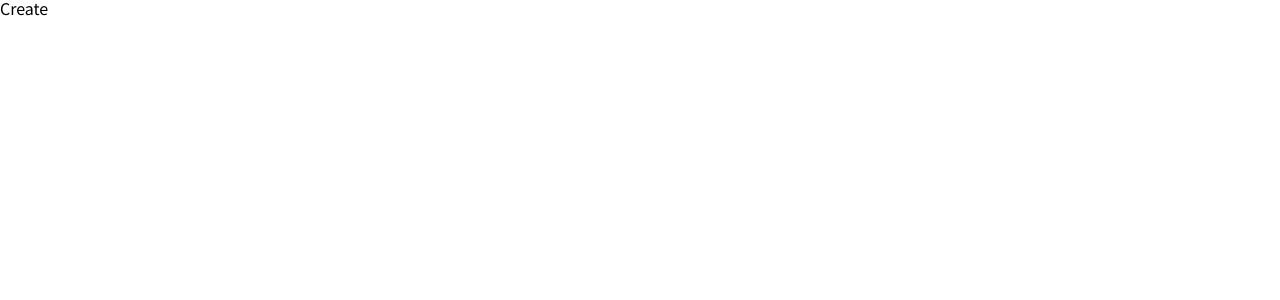
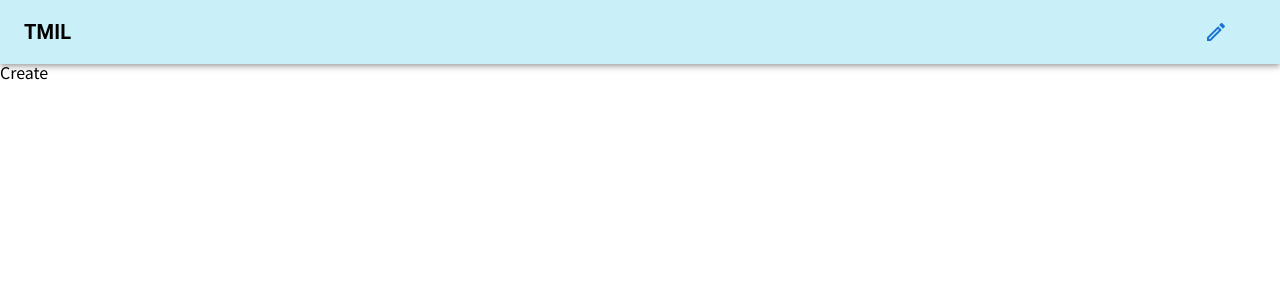
Before and after one commit to hanghae10Mini/TMIL, a React (Create React App) app: page /create in a window 1280 px wide. Shown: the top 300 px of the page. Built offline with nearby package versions, Linux system fonts and the light colour scheme.

Commit message:
Add Topbar component
Topbar 컴포넌트 생성
Router 파일 내부에 호출

```diff
--- /dev/null
+++ b/src/components/Topbar.jsx
@@ -0,0 +1,39 @@
+import * as React from 'react';
+import AppBar from '@mui/material/AppBar';
+import Box from '@mui/material/Box';
+import Toolbar from '@mui/material/Toolbar';
+import IconButton from '@mui/material/IconButton';
+import Typography from '@mui/material/Typography';
+import CreateOutlinedIcon from '@mui/icons-material/CreateOutlined';
+import { Link } from 'react-router-dom';
+import { Tooltip } from '@mui/material';
+
+function Topbar() {
+  return (
+    <Box sx={{ flexGrow: 1 }}>
+      <AppBar position="static" sx={{ backgroundColor: '#c9eff9' }}>
+        <Toolbar sx={{ display: 'flex', justifyContent: 'space-between' }}>
+          <Link to="/">
+            <Typography
+              variant="h6"
+              noWrap
+              component="div"
+              sx={{ display: { xs: 'none', sm: 'block' }, color: 'black', fontWeight: 'bold' }}
+            >
+              TMIL
+            </Typography>
+          </Link>
+          <Tooltip title="작성하기" arrow followCursor>
+            <Link to="/create">
+              <IconButton size="large" edge="start" color="primary" sx={{ mr: 2 }}>
+                <CreateOutlinedIcon />
+              </IconButton>
+            </Link>
+          </Tooltip>
+        </Toolbar>
+      </AppBar>
+    </Box>
+  );
+}
+
+export default Topbar;
--- a/src/shared/Router.jsx
+++ b/src/shared/Router.jsx
@@ -4,10 +4,12 @@ import Create from '../pages/Create';
 import Details from '../pages/Details';
 import Home from '../pages/Home';
 import Update from '../pages/Update';
+import Topbar from '../components/Topbar';
 
 function Router() {
   return (
     <BrowserRouter>
+      <Topbar />
       <Routes>
         <Route path="/" element={<Home />} />
         <Route path="/create" element={<Create />} />
```
